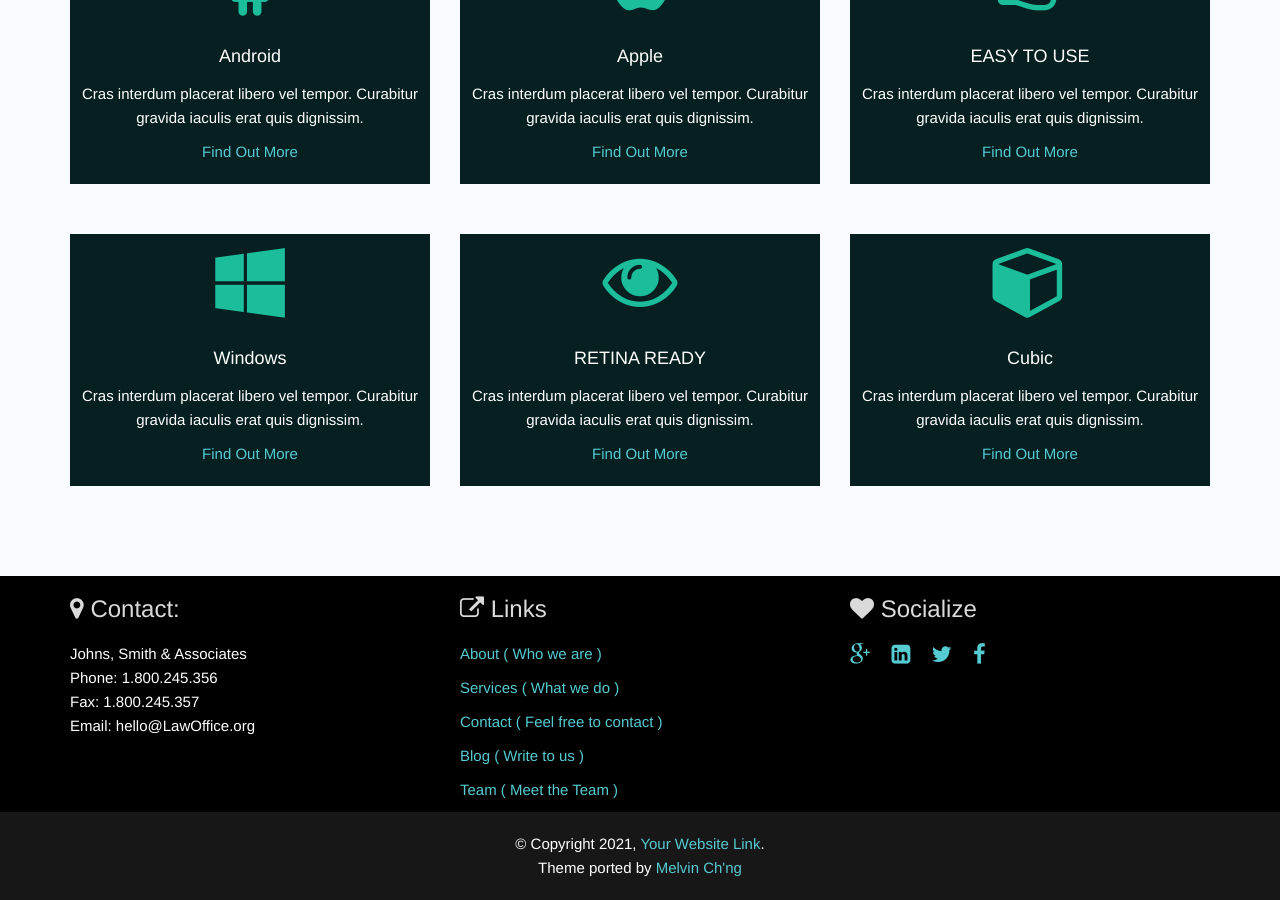
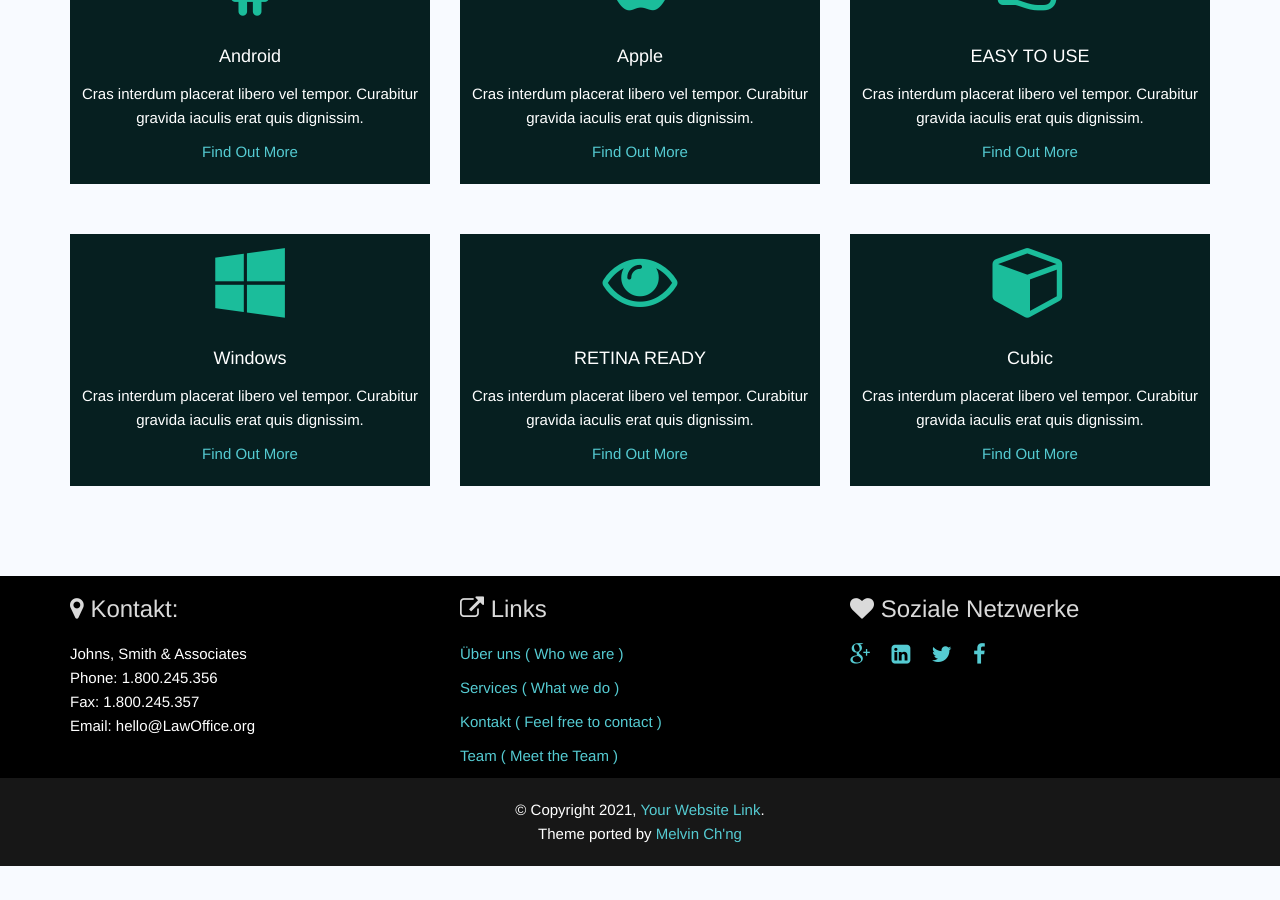
Before and after one commit to MathiasSchober/optimisima, a Jekyll site: the page built from index.html, in a window 1280 px wide and 900 px high, scrolled down 822 px. Built offline with Jekyll 4.4.1, drawn with Linux system fonts in a browser that asks for light colours; after the commit the page ends 1688 px from its top, so only the background shows below that; some of the changed text lies outside the part shown.

Commit message:
Update footer.html

```diff
--- a/_includes/footer.html
+++ b/_includes/footer.html
@@ -3,7 +3,7 @@
   <div class="container">
     <div class="row">
       <div class="col-md-4">
-        <h3><i class="fa fa-map-marker"></i> Contact:</h3>
+        <h3><i class="fa fa-map-marker"></i> Kontakt:</h3>
         <p class="footer-contact">
           {{ site.company_name }} <br>
           Phone: {{ site.telephone_number }} <br>
@@ -13,14 +13,13 @@
       </div>
       <div class="col-md-4">
         <h3><i class="fa fa-external-link"></i> Links</h3>
-        <p><a href="/about"> About ( Who we are )</a></p>
+        <p><a href="/about"> Über uns ( Who we are )</a></p>
         <p><a href="/about"> Services ( What we do )</a></p>
-        <p><a href="/contact"> Contact ( Feel free to contact )</a></p>
-        <p><a href="/blog"> Blog ( Write to us )</a></p>
+        <p><a href="/contact"> Kontakt ( Feel free to contact )</a></p>
         <p><a href="/team"> Team ( Meet the Team )</a></p>
       </div>
       <div class="col-md-4">
-        <h3><i class="fa fa-heart"></i> Socialize</h3>
+        <h3><i class="fa fa-heart"></i> Soziale Netzwerke</h3>
         <div id="social-icons">
           {% if site.googleplus_link %}
             <a href="{{ site.googleplus_link }}" class="btn-group google-plus">
```
